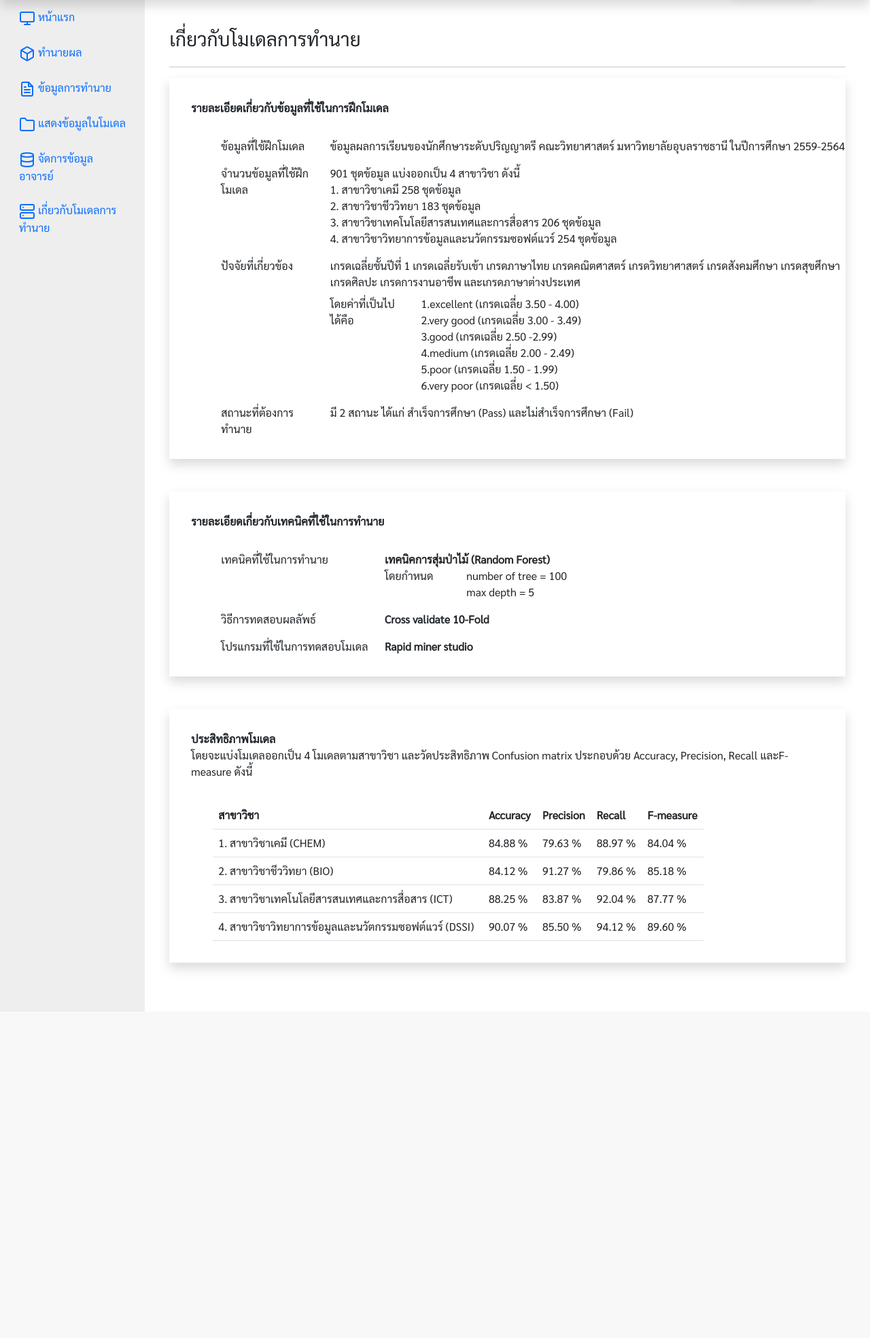
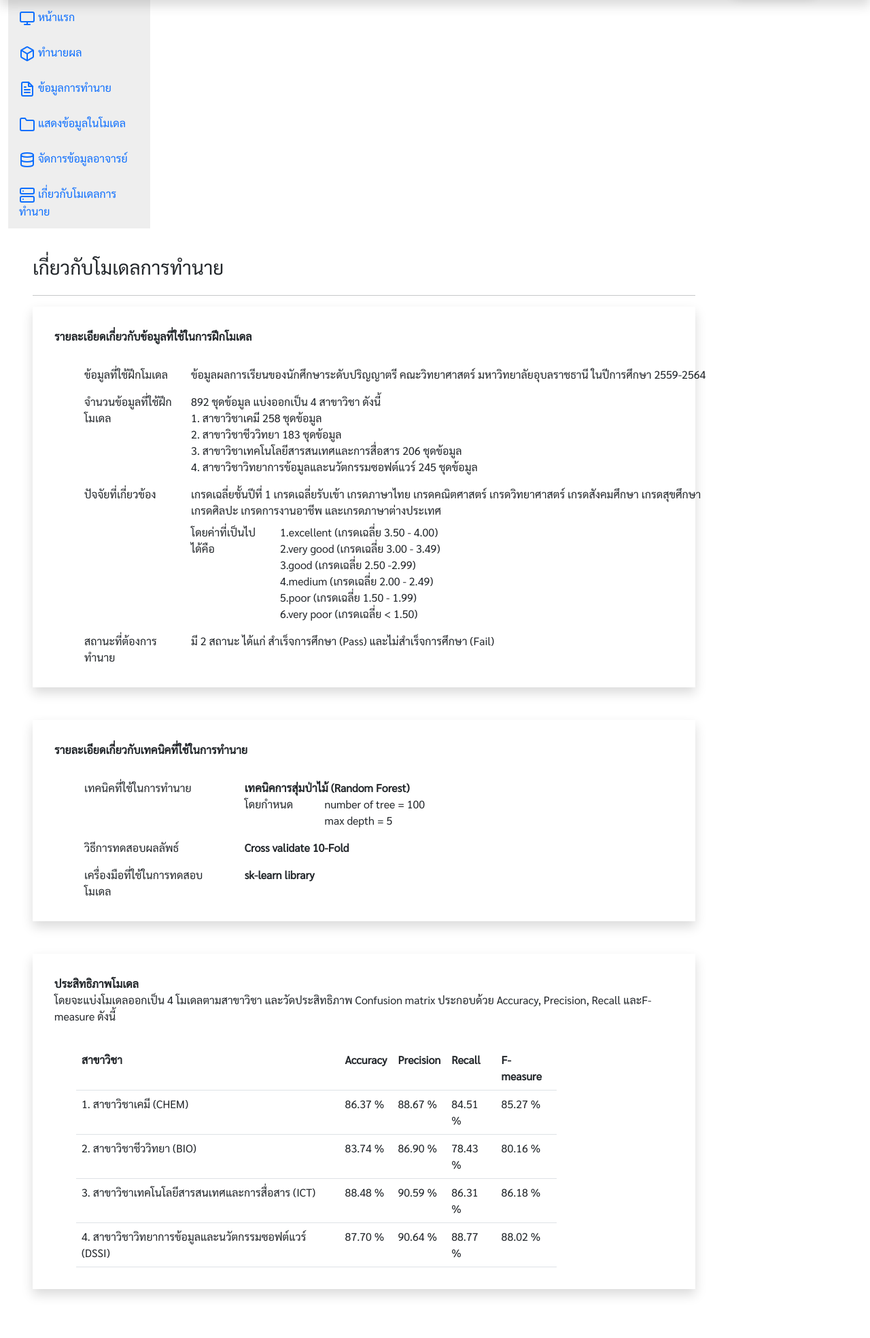
Before and after one commit to Noey10/final-project-II, a Django app: page /about_model in a window 1280 px wide. Shown: the part 66-2034 px from the top of the page at 68% size. Before the commit the page ends 1490 px from the top, so only its background shows below. Run offline with Django 4.2, Linux system fonts and the light colour scheme; the visitor is signed in with stand-in values (Sample User, id 1); some libraries are stand-ins or nearby versions.

Commit message:
last commit

```diff
--- a/app_demo_model/admin.py
+++ b/app_demo_model/admin.py
@@ -19,7 +19,5 @@
 #     ]
 #     search_fields = ['branch']
 #     list_filter = ['status']
-
-# admin.site.register(AppliedScience, ScienceModelAdmin)
-# admin.site.register(HealthScience, ScienceModelAdmin)
-# admin.site.register(PureScience, ScienceModelAdmin)
+admin.site.register(TrainingData)
+admin.site.register(Branch)
--- a/app_demo_model/urls.py
+++ b/app_demo_model/urls.py
@@ -9,7 +9,7 @@
     path('show_branch', views.show_branch, name="show_branch"),
     # path('delete_branch/<str:id>', views.delete_branch, name="delete_branch"),
     # path('update_branch/<str:id>', views.update_branch, name="update_branch"),
-    # path('delete', views.delete_data, name='delete')
+    path('delete', views.delete_data, name='delete')
 
 
 
--- a/app_general/templates/app_general/about_model.html
+++ b/app_general/templates/app_general/about_model.html
@@ -26,11 +26,11 @@
                     <div class="row mb-3">
                         <div class="col-12 col-md-12 col-lg-2">จำนวนข้อมูลที่ใช้ฝึกโมเดล</div>
                         <div class="col-12 col-md-12 col-lg-10">
-                            901 ชุดข้อมูล แบ่งออกเป็น 4 สาขาวิชา ดังนี้ <br>
+                            892 ชุดข้อมูล แบ่งออกเป็น 4 สาขาวิชา ดังนี้ <br>
                             1. สาขาวิชาเคมี 258 ชุดข้อมูล<br>
                             2. สาขาวิชาชีววิทยา 183 ชุดข้อมูล <br>
                             3. สาขาวิชาเทคโนโลยีสารสนเทศและการสื่อสาร 206 ชุดข้อมูล <br>
-                            4. สาขาวิชาวิทยาการข้อมูลและนวัตกรรมซอฟต์แวร์ 254 ชุดข้อมูล
+                            4. สาขาวิชาวิทยาการข้อมูลและนวัตกรรมซอฟต์แวร์ 245 ชุดข้อมูล
                         </div>
                     </div>
                     <div class="row mb-3">
@@ -87,9 +87,9 @@
                         </div>
                     </div>
                     <div class="row mb-3">
-                        <div class="col-12 col-md-6 col-lg-3">โปรแกรมที่ใช้ในการทดสอบโมเดล</div>
+                        <div class="col-12 col-md-6 col-lg-3">เครื่องมือที่ใช้ในการทดสอบโมเดล</div>
                         <div class="col-12 col-md-6 col-lg-9">
-                            <strong>Rapid miner studio</strong>
+                            <strong>sk-learn library</strong>
                         </div>
                     </div>
                 </div>
@@ -113,31 +113,31 @@
                     </tr>
                     <tr>
                         <td>1. สาขาวิชาเคมี (CHEM)</td>
-                        <td>84.88 %</td>
-                        <td>79.63 %</td>
-                        <td>88.97 %</td>
-                        <td>84.04 %</td>
+                        <td>86.37 &#37;</td>
+                        <td>88.67 &#37;</td>
+                        <td>84.51 &#37;</td>
+                        <td>85.27 &#37;</td>
                     </tr>
                     <tr>
                         <td>2. สาขาวิชาชีววิทยา (BIO)</td>
-                        <td>84.12 %</td>
-                        <td>91.27 %</td>
-                        <td>79.86 %</td>
-                        <td>85.18 %</td>
+                        <td>83.74 &#37;</td>
+                        <td>86.90 &#37;</td>
+                        <td>78.43 &#37;</td>
+                        <td>80.16 &#37;</td>
                     </tr>
                     <tr>
                         <td>3. สาขาวิชาเทคโนโลยีสารสนเทศและการสื่อสาร (ICT)</td>
-                        <td>88.25 %</td>
-                        <td>83.87 %</td>
-                        <td>92.04 %</td>
-                        <td>87.77 %</td>
+                        <td>88.48 &#37;</td>
+                        <td>90.59 &#37;</td>
+                        <td>86.31 &#37;</td>
+                        <td>86.18 &#37;</td>
                     </tr>
                     <tr>
                         <td>4. สาขาวิชาวิทยาการข้อมูลและนวัตกรรมซอฟต์แวร์ (DSSI)</td>
-                        <td>90.07 %</td>
-                        <td>85.50 %</td>
-                        <td>94.12 %</td>
-                        <td>89.60 %</td>
+                        <td>87.70 &#37;</td>
+                        <td>90.64 &#37;</td>
+                        <td>88.77 &#37;</td>
+                        <td>88.02 &#37;</td>
                     </tr>
                 </table>
             </div>
@@ -231,9 +231,9 @@
                                     </div>
                                 </div>
                                 <div class="row mb-3">
-                                    <div class="col-12 col-md-6 col-lg-3">โปรแกรมที่ใช้ในการทดสอบโมเดล</div>
+                                    <div class="col-12 col-md-6 col-lg-3">เครื่องมือที่ใช้ในการทดสอบโมเดล</div>
                                     <div class="col-12 col-md-6 col-lg-9">
-                                        <strong>Rapid miner studio</strong>
+                                        <strong>sk-learn library</strong>
                                     </div>
                                 </div>
                             </div>
@@ -254,10 +254,10 @@
                                         <th>F-measure</th>
                                     </tr>
                                     <tr>
-                                        <td>84.12 %</td>
-                                        <td>91.27 %</td>
-                                        <td>79.86 %</td>
-                                        <td>85.18 %</td>
+                                        <td>83.74 &#37;</td>
+                                        <td>86.90 &#37;</td>
+                                        <td>74.43 &#37;</td>
+                                        <td>80.16 &#37;</td>
                                     </tr>
                                 </table>
                             </div>
@@ -348,9 +348,9 @@
                                     </div>
                                 </div>
                                 <div class="row mb-3">
-                                    <div class="col-12 col-md-6 col-lg-3">โปรแกรมที่ใช้ในการทดสอบโมเดล</div>
+                                    <div class="col-12 col-md-6 col-lg-3">เครื่องมือที่ใช้ในการทดสอบโมเดล</div>
                                     <div class="col-12 col-md-6 col-lg-9">
-                                        <strong>Rapid miner studio</strong>
+                                        <strong>sk-learn library</strong>
                                     </div>
                                 </div>
                             </div>
@@ -371,10 +371,10 @@
                                         <th>F-measure</th>
                                     </tr>
                                     <tr>
-                                        <td>84.88 %</td>
-                                        <td>79.63 %</td>
-                                        <td>88.97 %</td>
-                                        <td>84.04 %</td>
+                                        <td>86.37 &#37;</td>
+                                        <td>88.67 &#37;</td>
+                                        <td>84.51 &#37;</td>
+                                        <td>85.27 &#37;</td>
                                     </tr>
                                 </table>
                             </div>
@@ -465,9 +465,9 @@
                                     </div>
                                 </div>
                                 <div class="row mb-3">
-                                    <div class="col-12 col-md-6 col-lg-3">โปรแกรมที่ใช้ในการทดสอบโมเดล</div>
+                                    <div class="col-12 col-md-6 col-lg-3">เครื่องมือที่ใช้ในการทดสอบโมเดล</div>
                                     <div class="col-12 col-md-6 col-lg-9">
-                                        <strong>Rapid miner studio</strong>
+                                        <strong>sk-learn library</strong>
                                     </div>
                                 </div>
                             </div>
@@ -488,10 +488,10 @@
                                         <th>F-measure</th>
                                     </tr>
                                     <tr>
-                                        <td>88.25 %</td>
-                                        <td>83.87 %</td>
-                                        <td>92.04 %</td>
-                                        <td>89.60 %</td>
+                                        <td>88.48 &#37;</td>
+                                        <td>90.59 &#37;</td>
+                                        <td>86.31 &#37;</td>
+                                        <td>86.18 &#37;</td>
                                     </tr>
                                 </table>
                             </div>
@@ -582,9 +582,9 @@
                                     </div>
                                 </div>
                                 <div class="row mb-3">
-                                    <div class="col-12 col-md-6 col-lg-3">โปรแกรมที่ใช้ในการทดสอบโมเดล</div>
+                                    <div class="col-12 col-md-6 col-lg-3">เครื่องมือที่ใช้ในการทดสอบโมเดล</div>
                                     <div class="col-12 col-md-6 col-lg-9">
-                                        <strong>Rapid miner studio</strong>
+                                        <strong>sk-learn library</strong>
                                     </div>
                                 </div>
                             </div>
@@ -605,10 +605,10 @@
                                         <th>F-measure</th>
                                     </tr>
                                     <tr>
-                                        <td>90.07 %</td>
-                                        <td>85.50 %</td>
-                                        <td>94.12 %</td>
-                                        <td>89.60 %</td>
+                                        <td>87.70 &#37;</td>
+                                        <td>90.64 &#37;</td>
+                                        <td>88.77 &#37;</td>
+                                        <td>88.02 &#37;</td>
                                     </tr>
                                 </table>
                             </div>
--- a/app_general/templates/app_general/components/base.html
+++ b/app_general/templates/app_general/components/base.html
@@ -45,7 +45,7 @@
 <body>
 
     {% include 'app_general/components/site_header.html' %}
-    <div class="container-fluid" style="min-height: 92vh;">
+    <div class="container-fluid" style="min-height: 92vh;>
 
         <div class="row h-90">
             <nav id="sidebar" class="col-md-3 col-lg-2 d-md-block sidebar collpase" style="background: #EEE">
--- a/app_prediction/admin.py
+++ b/app_prediction/admin.py
@@ -1,5 +1,5 @@
 from django.contrib import admin
-from .models import UserForecasts
+from .models import *
 
 # Register your models here.
 # class UserForecastsAdmin(admin.ModelAdmin):
@@ -22,4 +22,4 @@
 #     search_fields = ['branch']
 #     list_filter = ['status']
 
-# admin.site.register(UserForecasts, UserForecastsAdmin)
+admin.site.register(UserForecasts)
--- a/app_users/admin.py
+++ b/app_users/admin.py
@@ -1,6 +1,7 @@
 from django.contrib import admin
 from django.contrib.auth.admin import UserAdmin
-# from app_users.models import CustomUser
+from app_users.models import *
 
 # Register your models here.
 # admin.site.register(CustomUser, UserAdmin)
+admin.site.register(User)
```
Also changed, not shown: app_demo_model/views.py (+6 -42 lines), app_prediction/templates/app_prediction/group_result.html (+6 -6 lines), app_prediction/templates/app_prediction/prediction_result.html (+4 -4 lines), app_prediction/views.py (+1 -44 lines), app_prediction/templates/app_prediction/predict_options.html (renamed from app_prediction/templates/app_prediction/predict_for_admin.html).
